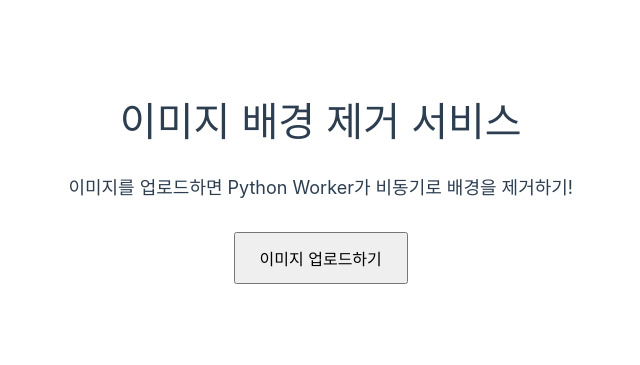
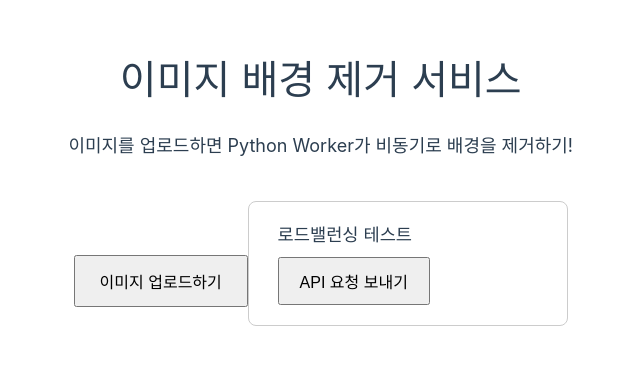
Before and after one commit to NyeongC/image-remove-app, a Vue app in the folder frontend/: page / in a window 1280 px wide. Shown: the part 263-628 px from the top of the page, without its empty margins (67-707 px from the left). Built offline with nearby package versions, Linux system fonts and the light colour scheme.

Commit message:
로드밸런싱 테스트 버튼 추가

```diff
--- a/frontend/src/App.vue
+++ b/frontend/src/App.vue
@@ -1,6 +1,5 @@
 <script setup>
-import { RouterLink, RouterView } from 'vue-router'
-import HelloWorld from './components/HelloWorld.vue'
+import LbTest from './components/LbTest.vue'
 </script>
 
 <template>
@@ -13,6 +12,8 @@
     </p>
 
     <button>이미지 업로드하기</button>
+
+    <LbTest />
   </div>
 </template>
 
--- /dev/null
+++ b/frontend/src/components/LbTest.vue
@@ -0,0 +1,82 @@
+<script setup>
+import { ref } from 'vue'
+
+const serverInfo = ref(null)
+const loading = ref(false)
+const error = ref(null)
+
+async function testLoadBalancer() {
+  loading.value = true
+  error.value = null
+  serverInfo.value = null
+  try {
+    const res = await fetch('/api/lb-test')
+    if (!res.ok) throw new Error(`HTTP ${res.status}`)
+    const data = await res.json()
+    serverInfo.value = data
+  } catch (e) {
+    error.value = e.message
+  } finally {
+    loading.value = false
+  }
+}
+</script>
+
+<template>
+  <div class="lb-test">
+    <h2>로드밸런싱 테스트</h2>
+    <button @click="testLoadBalancer" :disabled="loading">
+      {{ loading ? '요청 중...' : 'API 요청 보내기' }}
+    </button>
+    <div v-if="serverInfo" class="result">
+      <pre>{{ JSON.stringify(serverInfo, null, 2) }}</pre>
+    </div>
+    <div v-if="error" class="error">오류: {{ error }}</div>
+  </div>
+</template>
+
+<style scoped>
+.lb-test {
+  margin-top: 40px;
+  display: inline-block;
+  text-align: left;
+  border: 1px solid #ccc;
+  border-radius: 8px;
+  padding: 1.2rem 1.8rem;
+  min-width: 320px;
+}
+
+.lb-test h2 {
+  margin-top: 0;
+  font-size: 1.1rem;
+}
+
+.lb-test button {
+  margin-top: 0.5rem;
+  padding: 10px 20px;
+  font-size: 1rem;
+  cursor: pointer;
+}
+
+.lb-test button:disabled {
+  opacity: 0.6;
+  cursor: not-allowed;
+}
+
+.result {
+  margin-top: 1rem;
+  background: #f4f4f4;
+  padding: 0.8rem;
+  border-radius: 6px;
+}
+
+.result pre {
+  margin: 0;
+  font-size: 0.9rem;
+}
+
+.error {
+  margin-top: 1rem;
+  color: #e53e3e;
+}
+</style>
--- a/frontend/src/views/HomeView.vue
+++ b/frontend/src/views/HomeView.vue
@@ -1,9 +1,3 @@
-<script setup>
-import TheWelcome from '../components/TheWelcome.vue'
-</script>
-
 <template>
-  <main>
-    <TheWelcome />
-  </main>
+  <main></main>
 </template>
```
